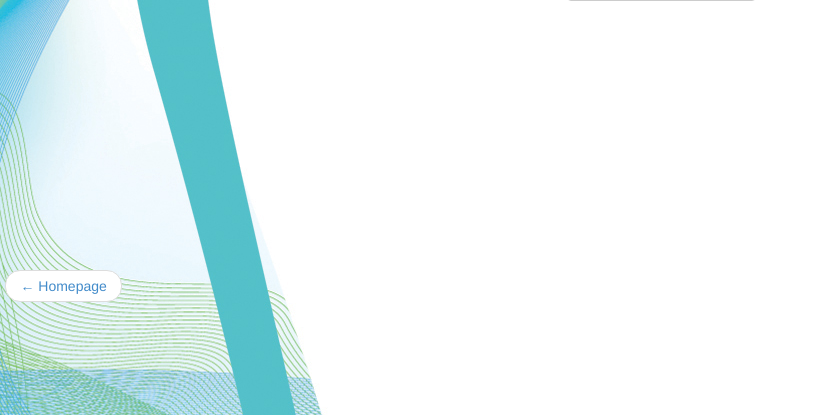
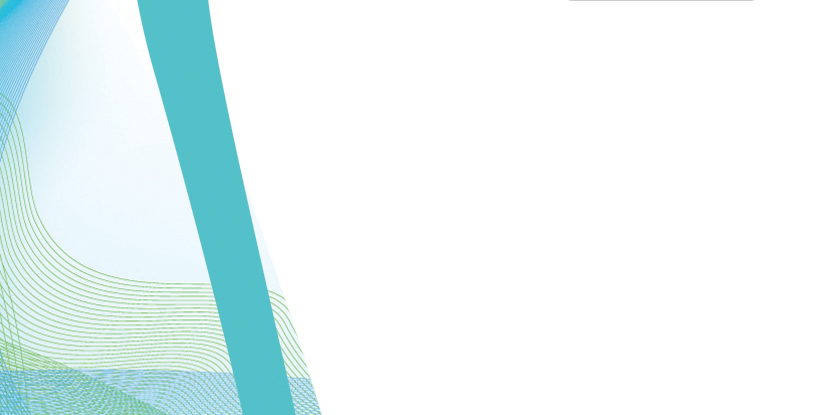
Before and after one commit to LM7/biomedica, a PHP site: page /Portale/view/QueryUser.php in a window 1280 px wide. Shown: the part 385-800 px from the top of the page, without its empty margins (0-817 px from the left). Run offline with PHP 8.4, Linux system fonts and the light colour scheme; some libraries are stand-ins or nearby versions.

Commit message:
Tolto doppio homepage

```diff
--- a/Biomedica/Portale/view/QueryUser.php
+++ b/Biomedica/Portale/view/QueryUser.php
@@ -202,13 +202,5 @@ error_reporting(0);
             }
 			</script>
 
-
-
-		<ul class="pager" style="margin-top: 4.5cm; margin-left: -30.5cm" onclick="location.href='Homepage.php'">
-			<li class="prev">
-				<a href="#"> &#8592 Homepage</a>
-			</li>
-		</ul>
-
 	</body>
 </html>
```
